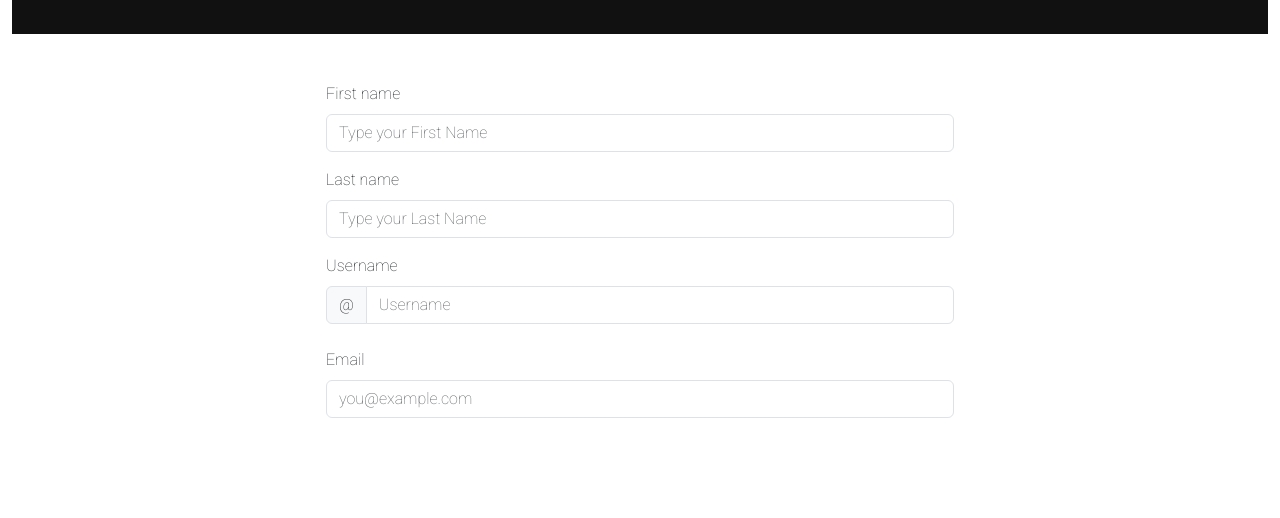
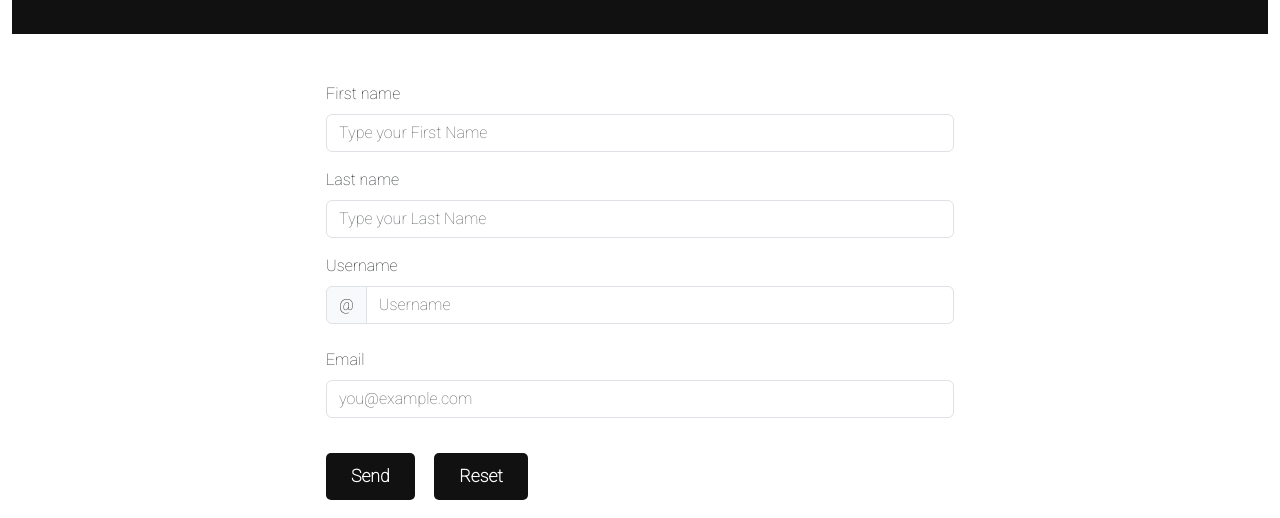
Before and after one commit to Alexjav129/ProyectoWebDev-git, a plain HTML site: page pages/contactUs.html in a window 1280 px wide. Shown: the part 282-800 px from the top of the page. Drawn offline with nearby package versions, Linux system fonts and the light colour scheme.

Commit message:
add submit and reset button to the contact section

```diff
--- a/pages/contactUs.html
+++ b/pages/contactUs.html
@@ -83,7 +83,7 @@
     </div>
 
     <!-- *CONTACT INFO -->
-    <div class="contactInfo">
+    <form class="contactInfo">
       <!-- First Name -->
       <div class="col-sm-6 mb-5 m-lg-auto">
         <label for="firstName" class="form-label">First name</label>
@@ -128,7 +128,7 @@
         </div>
       </div>
 
-      <!--  -->
+      <!-- Email -->
       <div class="col-6 m-lg-auto">
         <label for="email" class="form-label">Email</label>
         <input
@@ -141,7 +141,12 @@
           Please enter a valid email address for shipping updates.
         </div>
       </div>
-    </div>
+      <!-- Button -->
+      <div class="col-6 m-lg-auto">
+        <button class="buttonContact" type="submit">Send</button>
+        <button class="buttonContact" type="reset">Reset</button>
+      </div>
+    </form>
 
     <!-- !Footer -->
     <div class="footerContact">
--- a/scss/_tituloContact.scss
+++ b/scss/_tituloContact.scss
@@ -12,3 +12,22 @@
 .contactInfo {
   margin-bottom: 5rem;
 }
+
+.buttonContact {
+  margin-top: 35px;
+  margin-right: 1rem !important;
+  padding: 10px 25px;
+  border-radius: 5px;
+  border: none;
+  color: $color-blanco-1;
+  font-size: 1.1rem;
+  font-weight: bold;
+  background-color: $color-negro-1;
+  transition: all 0s ease-in-out;
+  margin-left: auto;
+  margin-right: auto;
+  &:hover {
+    background-color: $color-gris-1;
+    cursor: pointer;
+  }
+}
```
Also changed, not shown: css/style.css, 1 other file.
